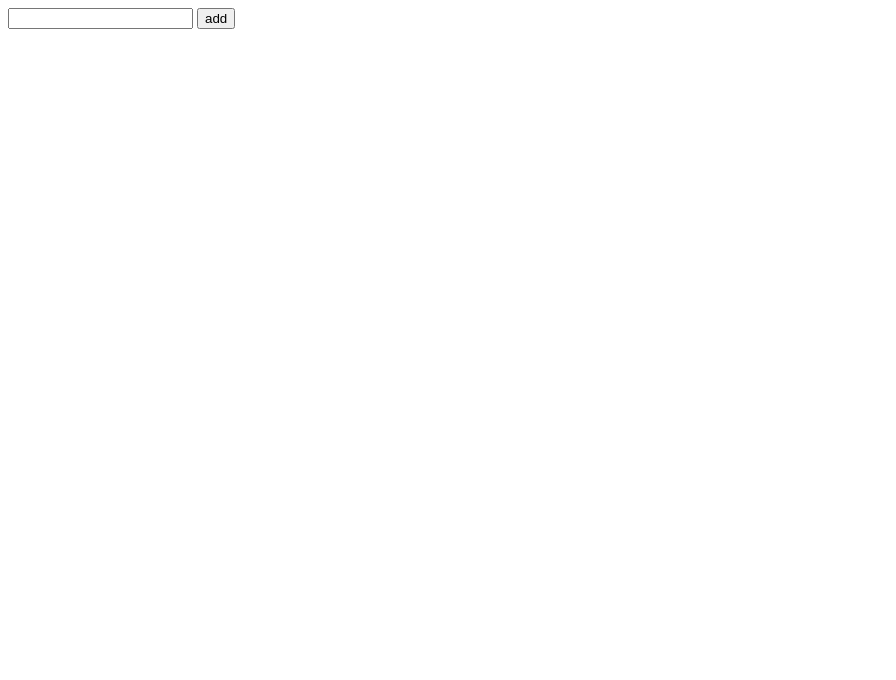
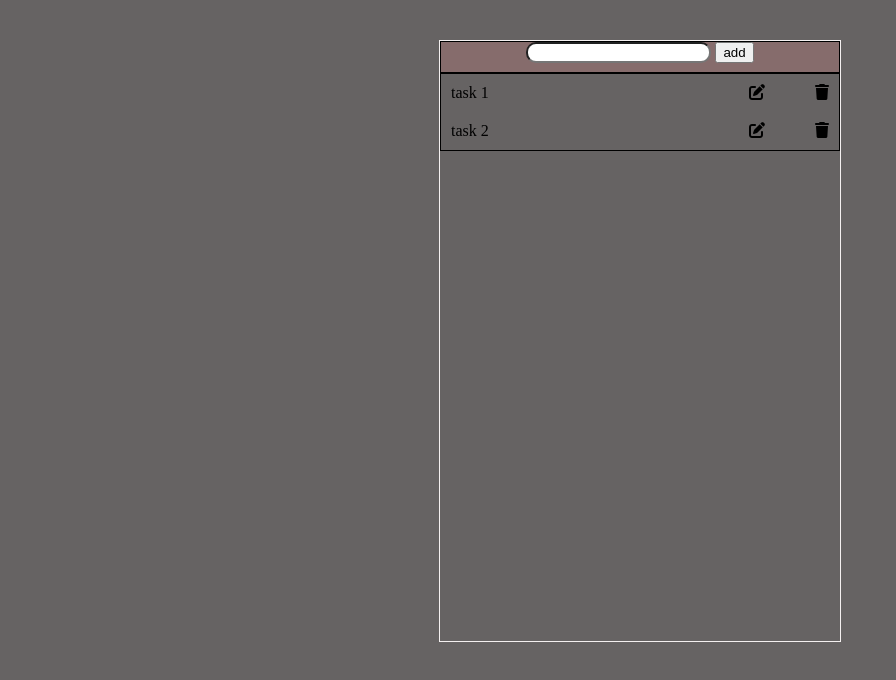
Before and after one commit to konain1/jscrud, a plain HTML site: page index.html in a window 1280 px wide. Shown: the whole page, without its empty margins (0-896 px from the left). Drawn offline with Linux system fonts and the light colour scheme.

Commit message:
html css done

```diff
--- a/app.js
+++ b/app.js
@@ -0,0 +1,2 @@
+
+const form = document.querySelector('.form')
--- a/index.html
+++ b/index.html
@@ -3,7 +3,9 @@
 <head>
     <meta charset="UTF-8">
     <meta name="viewport" content="width=device-width, initial-scale=1.0">
+    <link rel="stylesheet" href="https://cdnjs.cloudflare.com/ajax/libs/font-awesome/6.4.2/css/all.min.css">
     <title>crud</title>
+    <link rel="stylesheet" href="style.css">
 </head>
 <body>
 
@@ -17,8 +19,24 @@
             </div>
         </div>
         <div class="row2">
+            <div class="taskDiv">
+                <div class="task">
+                    <span>task 1</span>
+                    <div class="icons">
+                        <i class="fa-solid fa-pen-to-square"></i>
+                        <i class="fa-solid fa-trash"></i>
+                    </div>
+                </div>
+                <div class="task">
+                    <span>task 2</span>
+                    <div class="icons">
+                        <i class="fa-solid fa-pen-to-square"></i>
+                        <i class="fa-solid fa-trash"></i>
+                    </div>
+                </div>
 
         </div>
     </div>
+    <script src="app.js"></script>
 </body>
 </html>
--- a/style.css
+++ b/style.css
@@ -0,0 +1,45 @@
+
+
+body{
+    background-color: #666363;
+}
+.container{
+    border: 1px solid rgb(244, 240, 240);
+    width: 400px;
+    height: 600px;
+    margin: 40px auto;
+}
+.inputDiv{
+
+    border:1px solid black;
+    height: 30px;
+    display: flex;
+    justify-content: center;
+    background-color: #866c6c;
+}
+#inputText{
+
+    border-radius: 10px;
+
+}
+
+
+/* row 2 */
+
+.taskDiv{
+    border: 1px solid black;
+    display: flex;
+    flex-direction: column;
+}
+.task{
+    display: flex;
+    justify-content: space-between;
+    padding: 10px 10px;
+}
+.icons{
+    display: flex;
+    width: 80px;
+    justify-content: space-between;
+    gap: 10px;
+    cursor: pointer;
+}
```
